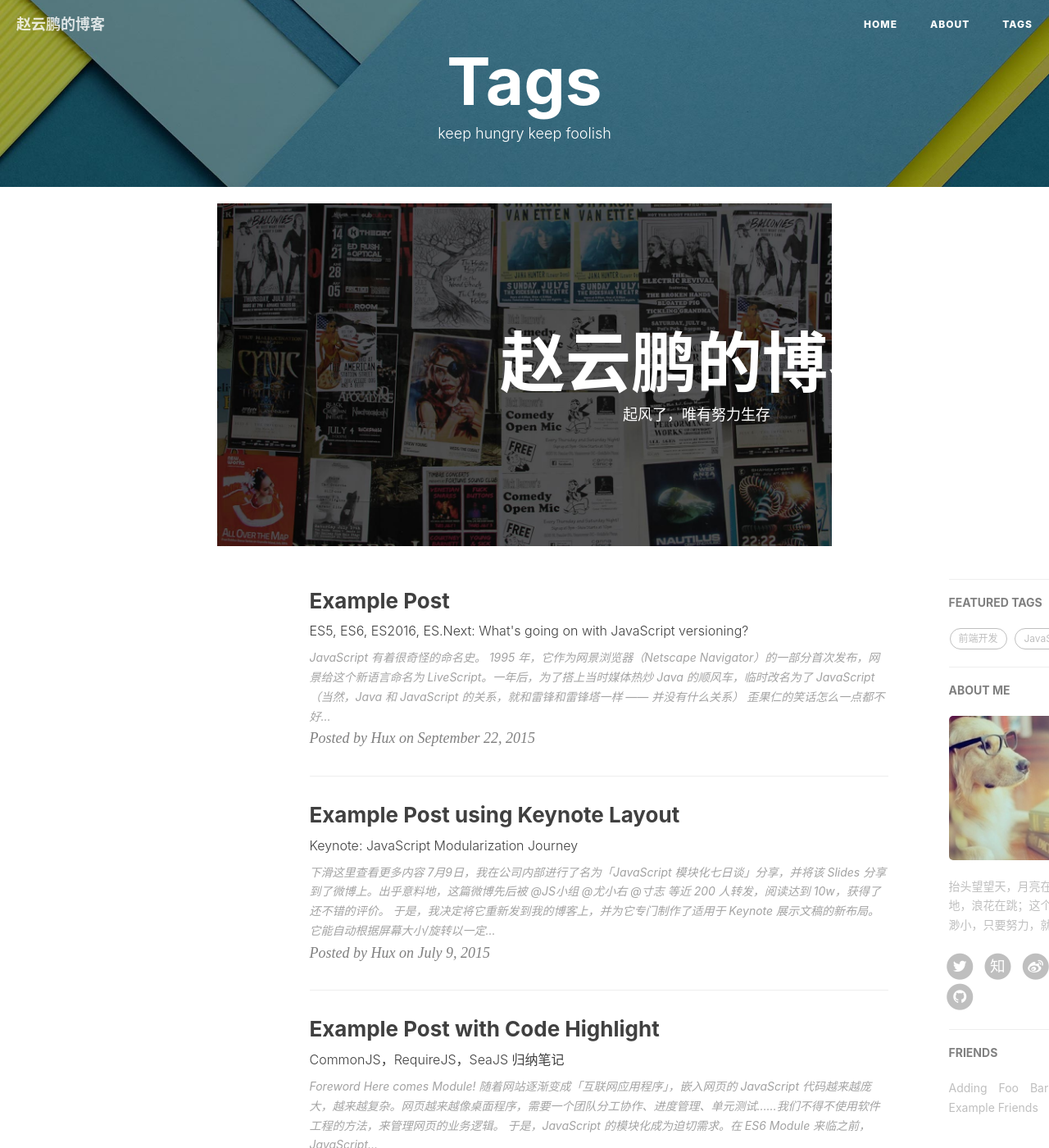
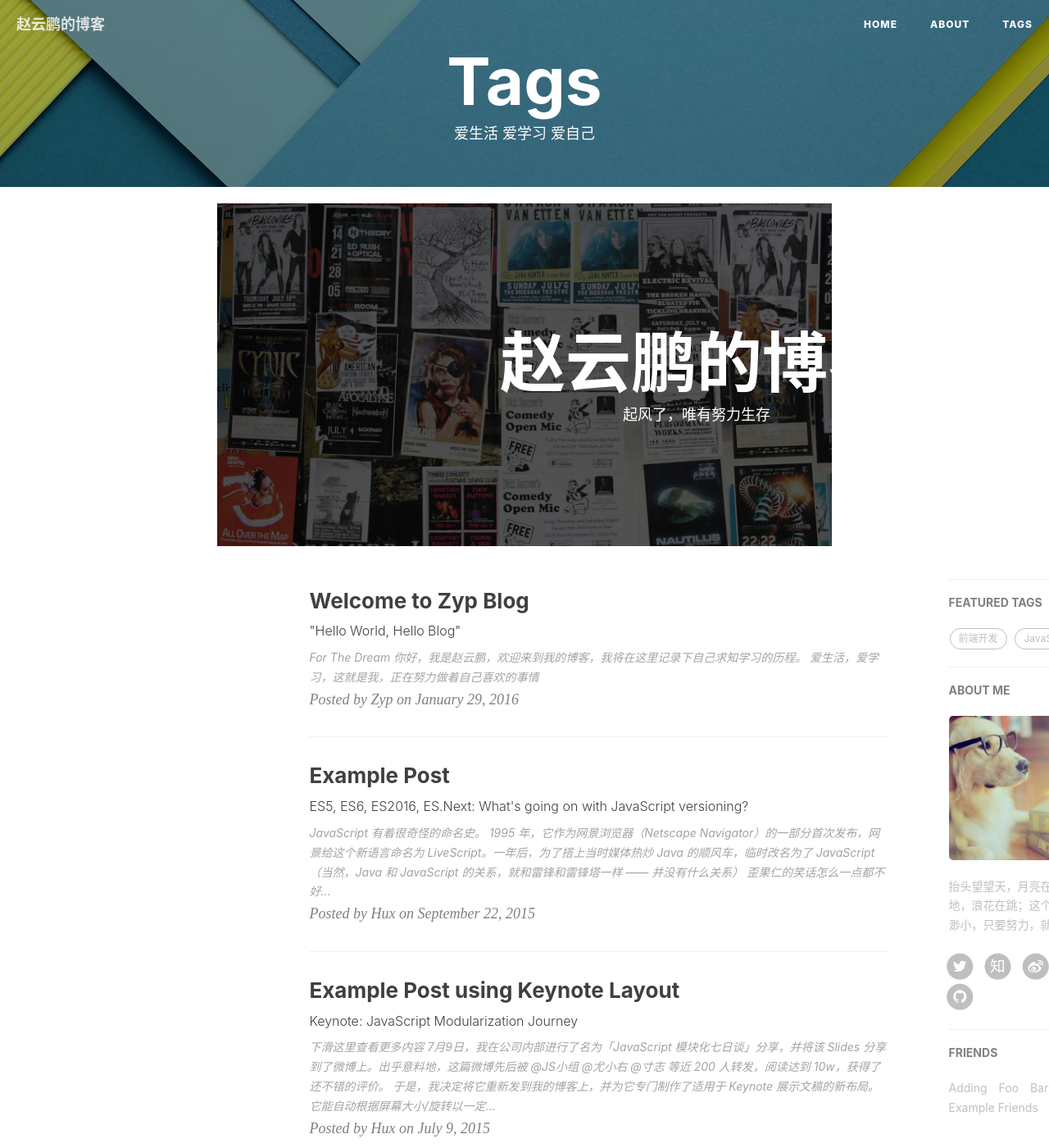
Before and after one commit to SilverBulletZyp/SilverBulletZyp.github.io, a Jekyll site: the page built from tags.html, in a window 1280 px wide and 1400 px high. Shown: the whole window at 82% size. Built offline with Jekyll 4.4.1, drawn with Linux system fonts in a browser that asks for light colours; nearby versions of some CDN libraries; comment, search, counter and statistics services are not loaded; some of the changed text lies outside the part shown.

Commit message:
第一篇博客

```diff
--- /dev/null
+++ b/_posts/2016-01-29-helloWorld.md
@@ -0,0 +1,16 @@
+---
+layout:     post
+title:      "Welcome to Zyp Blog"
+subtitle:   " \"Hello World, Hello Blog\""
+date:       2016-01-29 00:25:00
+author:     "Zyp"
+header-img: "img/post-bg-2015.jpg"
+tags:
+    - 梦想
+---
+
+## For The Dream
+
+* 你好，我是赵云鹏，欢迎来到我的博客，我将在这里记录下自己求知学习的历程。
+
+* 爱生活，爱学习，这就是我，正在努力做着自己喜欢的事情
--- a/tags.html
+++ b/tags.html
@@ -1,7 +1,7 @@
 ---
 title: Tags
 layout: default
-description: keep hungry keep foolish
+description: 爱生活 爱学习 爱自己
 header-img: "img/tag-bg.jpg"
 ---
 
```
